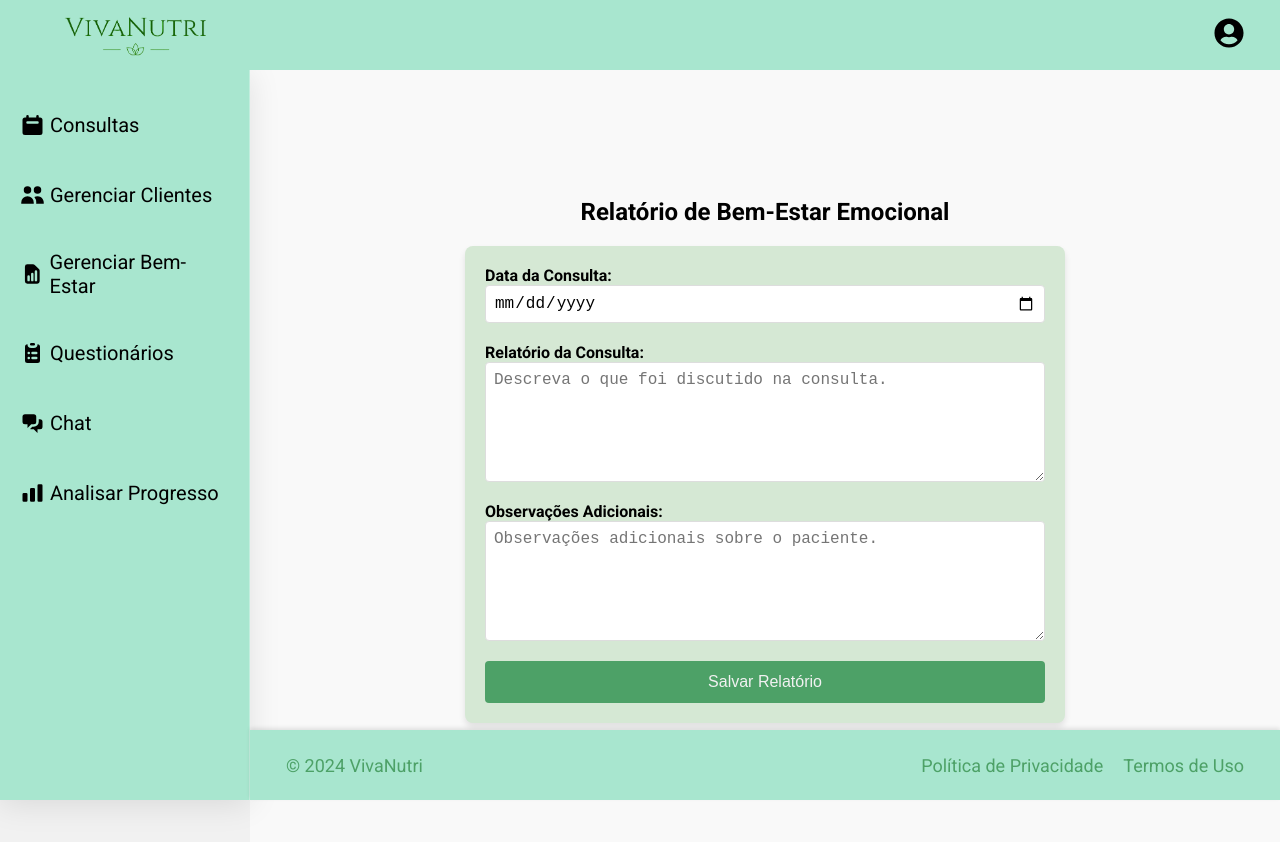
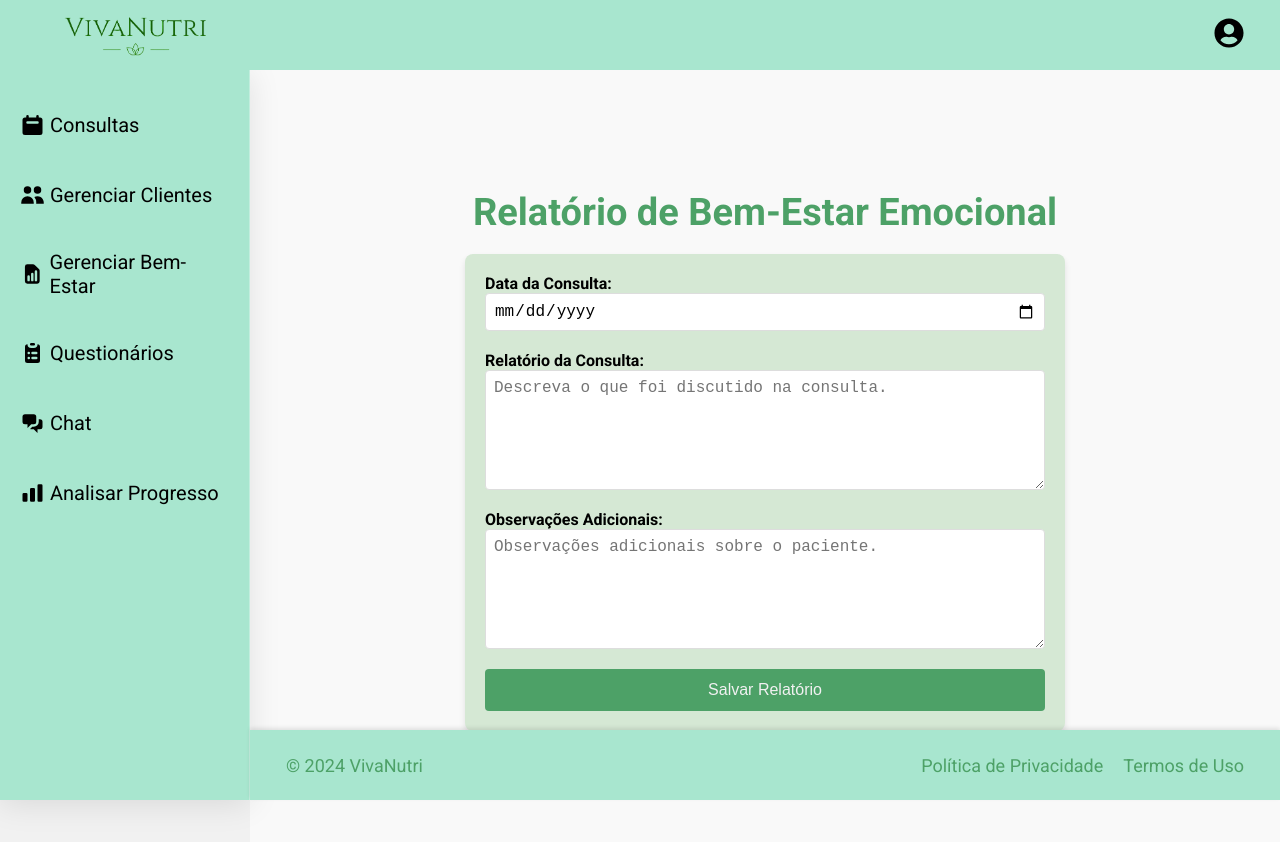
Before and after one commit to Raquel212/VivaNutri, a React (Vite) app: page /planoBemEstar in a window 1280 px wide. Shown: the top 842 px of the page. Built offline with nearby package versions, Linux system fonts and the light colour scheme.

Commit message:
Update Plano Bem Estar

```diff
--- a/src/pages/PlanoBemEstar/PlanoBemEstar.module.css
+++ b/src/pages/PlanoBemEstar/PlanoBemEstar.module.css
@@ -109,7 +109,7 @@
 /* Main */
 
 /* Estilo do contêiner para centralizar */
-.PlanoBemEstar {
+.planoBemEstar {
     display: flex;
     flex-direction: column;  /* Garante que os filhos fiquem em coluna, o título ficará em cima */
     justify-content: center; /* Centraliza horizontalmente */
@@ -118,7 +118,13 @@
     padding: 0 20px;       /* Adiciona um pequeno espaço nas laterais */
   }
 
-  .formularioRelatorio {
+.planoBemEstar h2{
+  color: var(--terceary);
+  font-size: 38px;
+  font-weight: 600;
+}
+
+.formularioRelatorio {
     display: flex;
     flex-direction: column;
     gap: 20px;
@@ -131,12 +137,7 @@
     width: 100%;             /* Faz com que o contêiner ocupe toda a largura disponível, mas dentro do limite */
   }
 
-/* Estilo do título */
-.VerPerfilMain h2 {
-    font-size: 34px;
-    color: var(--terceary);
-    margin-bottom: 20px;     /* Espaço entre o título e o contêiner */
-  }
+
 
   .formGroup {
     display: flex;
--- a/src/pages/PlanoBemEstar/index.jsx
+++ b/src/pages/PlanoBemEstar/index.jsx
@@ -112,7 +112,7 @@ function PlanoBemEstar() {
         </ul>
       </nav>
 
-      <main className={styles.PlanoBemEstar}>
+      <main className={styles.planoBemEstar}>
         <h2>Relatório de Bem-Estar Emocional</h2>
         <form onSubmit={handleSubmit} className={styles.formularioRelatorio}>
           <div className={styles.formGroup}>
```
